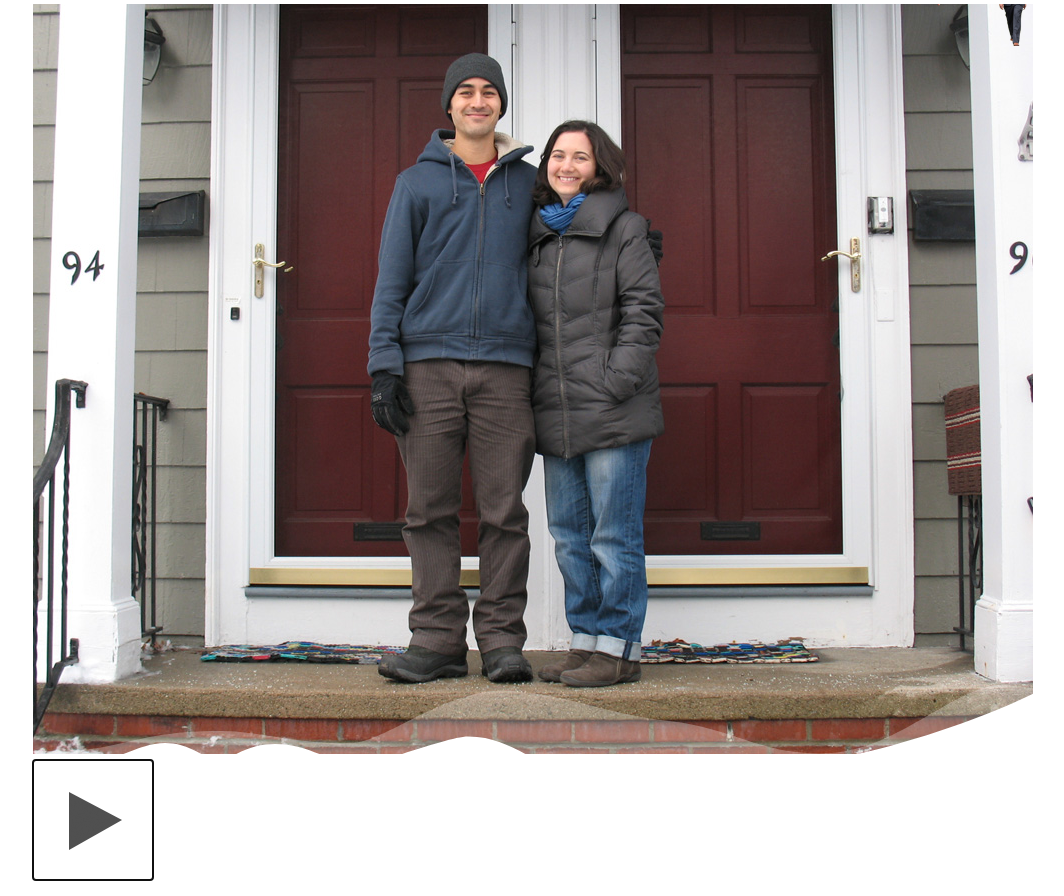
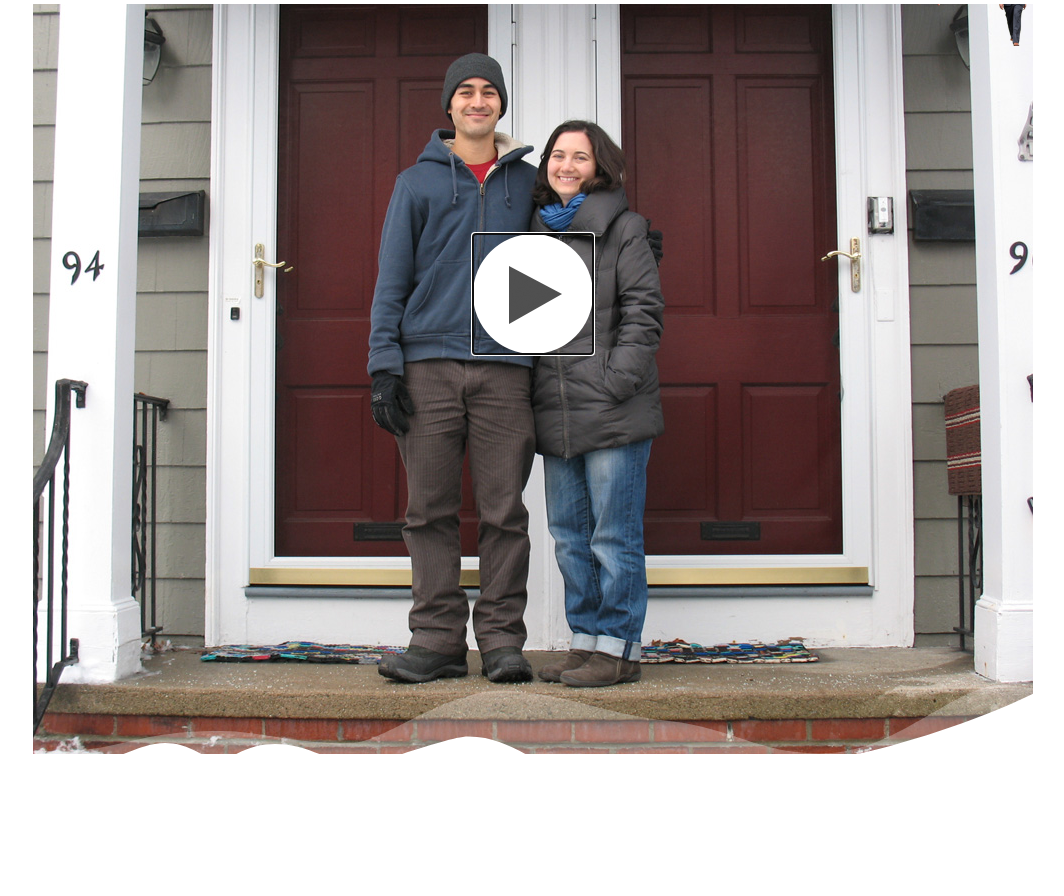
Before and after one commit to mrengy/xmas-ecard, a PHP site: page / in a window 1280 px wide. Shown: the part 356-1252 px from the top of the page, without its empty margins (107-1171 px from the left). After the commit the page ends 1110 px from the top, so only its background shows below. Run offline with PHP 8.4, Linux system fonts and the light colour scheme; some libraries are stand-ins or nearby versions.

Commit message:
centered button

```diff
--- a/css/ecard.css
+++ b/css/ecard.css
@@ -35,6 +35,12 @@ p{
 
 }
 
+#canvas-container{
+	position:relative;
+	overflow:auto;
+	text-align:center;
+}
+
 canvas#card{
 	background: #CCC;
 	background-image: url('../img/backgrounds/default.jpg');
@@ -57,7 +63,12 @@ button{
 #play{
 	width:120px;
 	height:120px;
+	z-index:2;
+	position:absolute;
+	top:230px;
+	left:440px;
 	background-image:url('../img/play.png');
+	text-align:center;
 }
 
 #play:active{
--- a/index.php
+++ b/index.php
@@ -49,8 +49,10 @@
 		      <div class="bb-label">Optional debug panel:</div>
 		      <div class="bb-debug"></div>
 		    </div>
-			<canvas id="card" width="1000" height="750"></canvas>
-			<button id="play" type="button" autofocus="autofocus"></button>
+			<div id="canvas-container">
+				<canvas id="card" width="1000" height="750"></canvas>
+				<button id="play" type="button" autofocus="autofocus"></button>
+			</div>
 	    </div>
 
         <script src="//ajax.googleapis.com/ajax/libs/jquery/1.10.1/jquery.min.js"></script>
```
